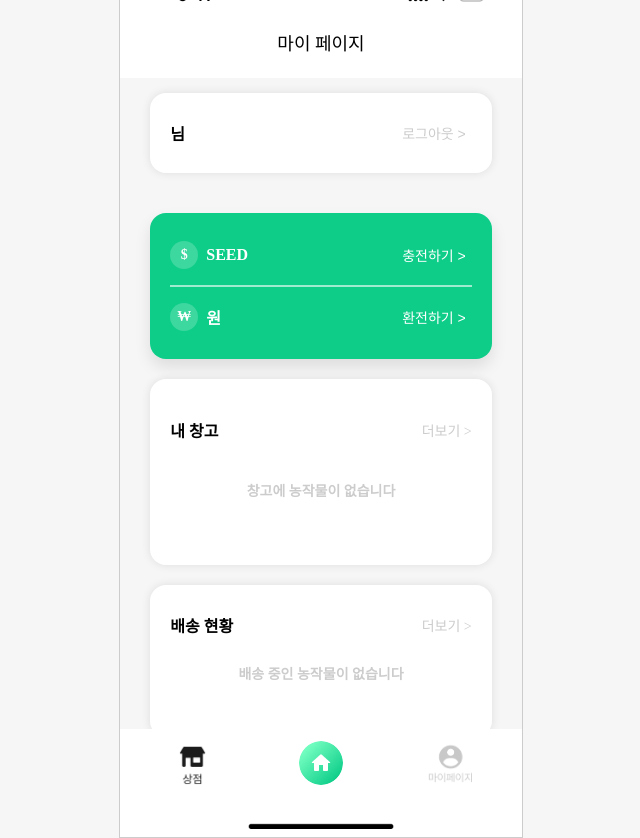
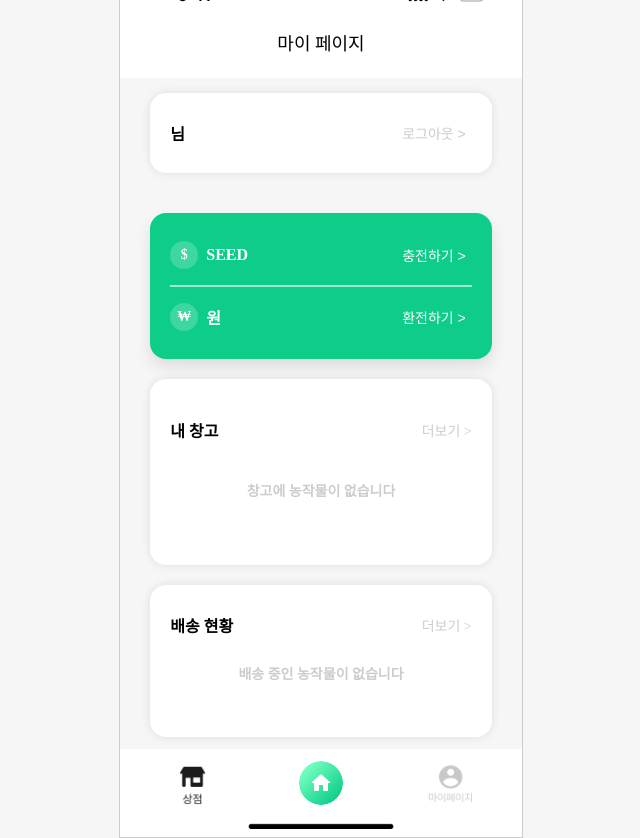
Before and after one commit to sion52/SEEDO, a Flask app: template templates/my.html in a window 1280 px wide. Shown: the whole page, without its empty margins (319-959 px from the left). Run offline with Flask 3, Linux system fonts and the light colour scheme; the template is opened without the code that fills it, so the values that code supplies are empty; some web fonts are replaced.

Commit message:
my수정2

```diff
--- a/static/css/my.css
+++ b/static/css/my.css
@@ -248,7 +248,7 @@
 
 .nav-bar {
   position: absolute;
-  bottom: 20px;
+  bottom: 0px;
   left: 50%;
   transform: translateX(-50%);
   width: 402px;
@@ -291,8 +291,7 @@
   bottom: 0;
   width: 402px;
   height: auto;
-  z-index: 2;
-  background: white;
+  z-index: 12;
 }
 
 /* 폰트 웨이트 */
```
